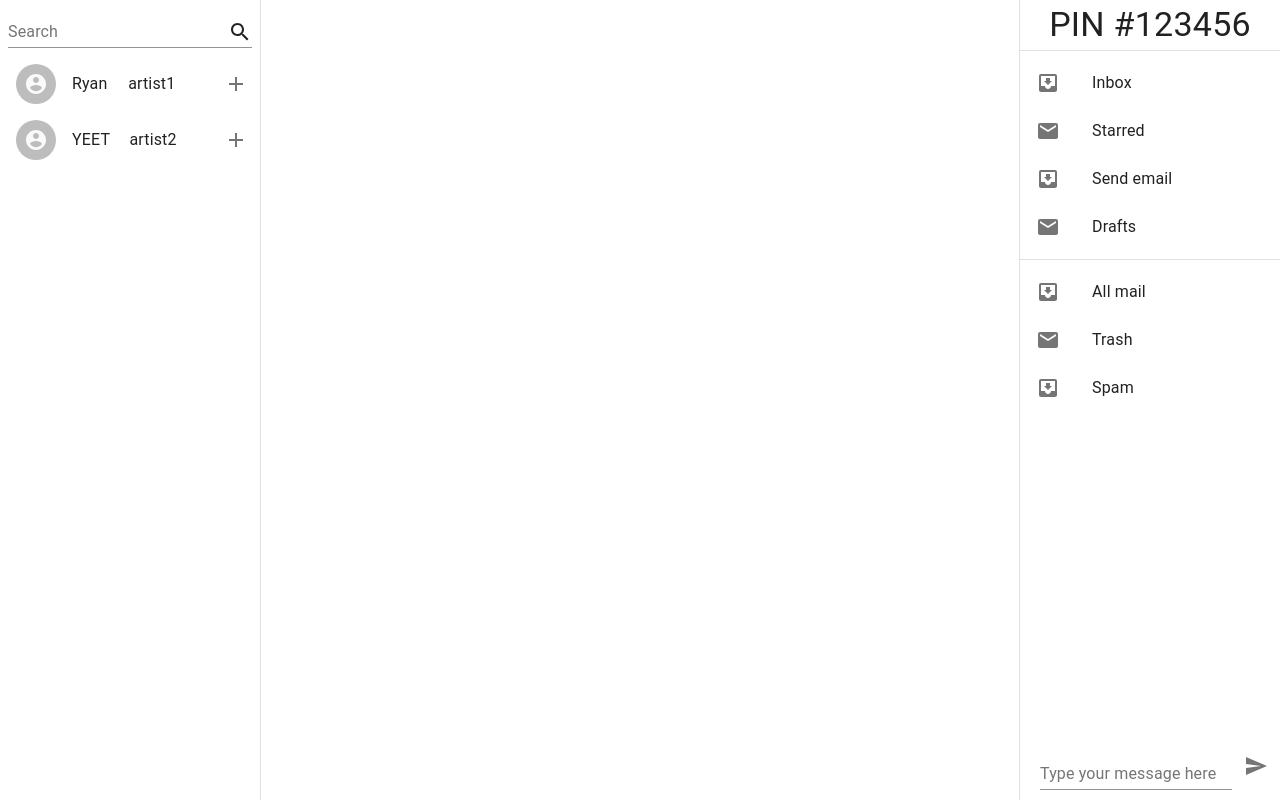
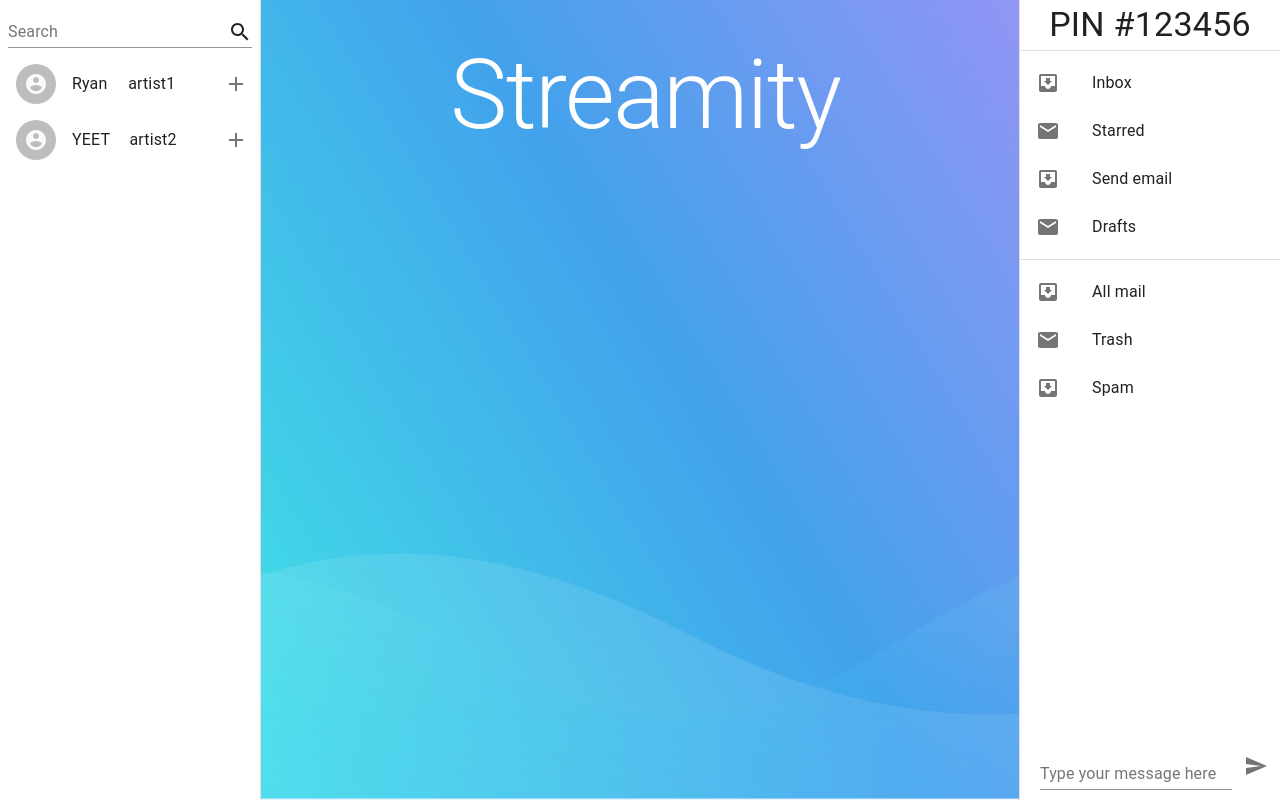
Before and after one commit to WaiHaiDere/Streamity, a React (Create React App) app in the folder frontend/: page /media in a window 1280 px wide. Built offline with nearby package versions, Linux system fonts and the light colour scheme; the HTML template or start-up script is replaced by a standard one.

Commit message:
Add background and title to centre panel

```diff
--- a/frontend/src/pages/MediaViewPage/MediaViewPage.jsx
+++ b/frontend/src/pages/MediaViewPage/MediaViewPage.jsx
@@ -1,19 +1,25 @@
 import React from "react";
 import PropTypes from "prop-types";
-// import { Container, Typography } from "@material-ui/core";
-
-// import styles from "./mediaviewpage.module.css";
+import { Container, Typography } from "@material-ui/core";
+import styles from "./mediaviewpage.module.css";
 import LeftDrawer from "../../components/LeftDrawer/LeftDrawer";
 import RightDrawer from "../../components/RightDrawer/RightDrawer";
 
 const MediaViewPage = ({ handleClick, listOfSearchResults, pin }) => {
   return (
+    <div className={styles.backgroundContainer}>
+      <div className={styles.centrePanel}>
+          <Typography variant="h1" classes={{ root: styles.title }}>
+            Streamity
+          </Typography>
+    </div>
     <div>
       <LeftDrawer
         handleClick={handleClick}
         listOfSearchResults={listOfSearchResults}
       />
       <RightDrawer handleClick={handleClick} pin={pin} />
+    </div>
     </div>
   );
 };
--- a/frontend/src/pages/MediaViewPage/mediaviewpage.module.css
+++ b/frontend/src/pages/MediaViewPage/mediaviewpage.module.css
@@ -0,0 +1,19 @@
+.backgroundContainer {
+    position: fixed;
+    top: 0;
+    width: 101%;
+    height: 100%;
+    background-size: cover;
+    background-position: center;
+    background-image: url(../../background/Background-1.png);
+    left: -1px; /* This is to solve some weird isuse with the background image being 1px to the right. */
+  }
+
+  .centrePanel {
+    margin-top: 3%;
+    text-align: center;
+  }
+
+  .title {
+    color: white;
+  }
```
